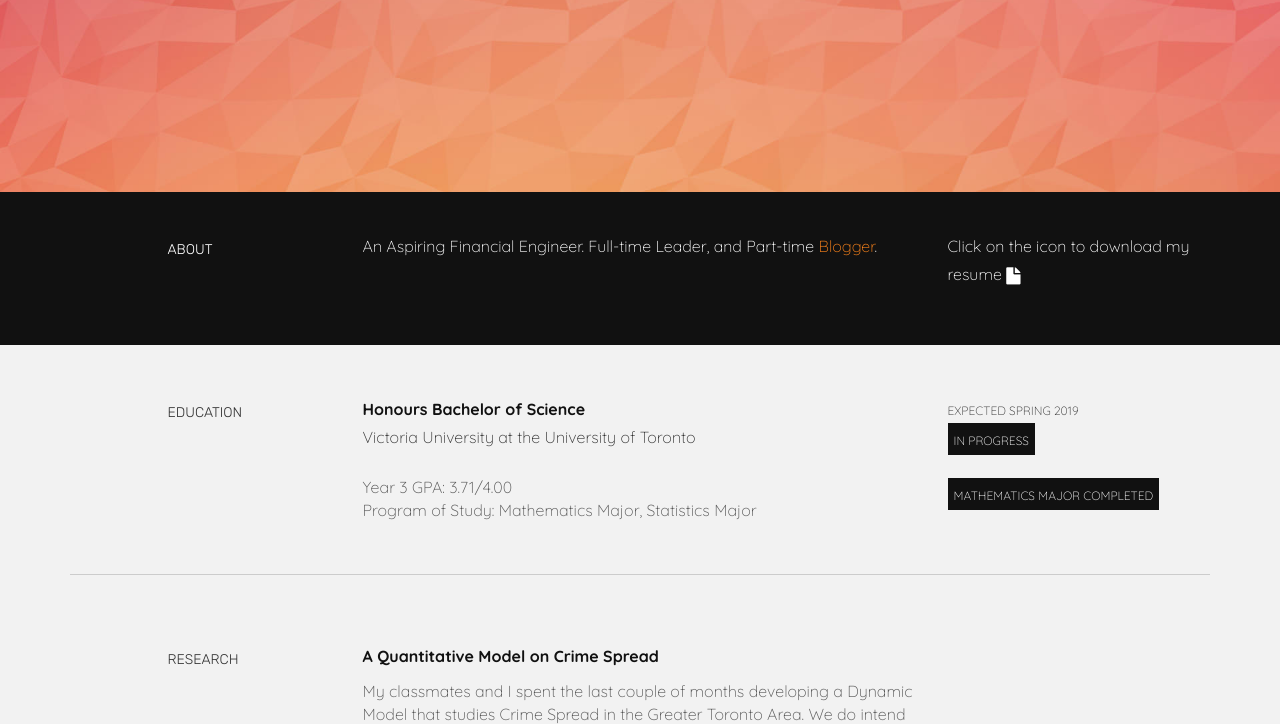
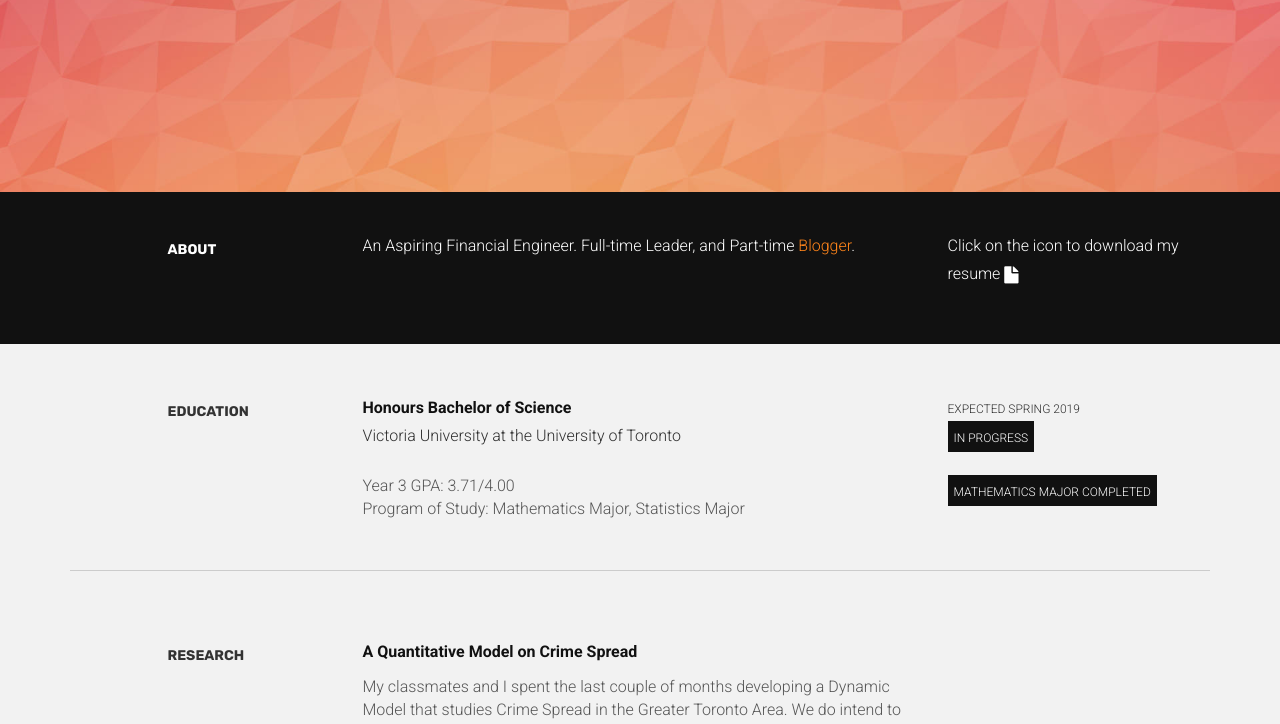
Before and after one commit to sneha-dg/sneha-dg.github.io, a plain HTML site: page index.html in a window 1280 px wide. Shown: the part 308-1032 px from the top of the page. Drawn offline with Linux system fonts and the light colour scheme.

Commit message:
polishitup

```diff
--- a/css/main.css
+++ b/css/main.css
@@ -1,6 +1,6 @@
 body {
   background-color: #f2f2f2;
-  font-family: 'Quicksand', sans-serif; /* OPTIONAL: Google Fonts - base font */
+  font-family: 'Roboto', sans-serif; /* OPTIONAL: Google Fonts - base font */
   font-weight: 300;
   font-size: 16px;
   color: #555;
@@ -12,7 +12,7 @@ body {
 /* Titles */
 h1, h2, h3, h4, h5, h6 {
   font-family: 'Rubik', sans-serif; /* OPTIONAL: Google Fonts - title font */
-  font-weight: 300;
+  font-weight: 700;
   color: #333;
 }
 
--- a/index.html
+++ b/index.html
@@ -18,7 +18,7 @@
    <link href="css/main.css" rel="stylesheet">
 
    <!-- OPTIONAL: Google Fonts (don't forget to edit main.css also) -->
-   <link href="https://fonts.googleapis.com/css?family=Quicksand:300,400,700|Rubik:300,400,700" rel="stylesheet">
+   <link href="https://fonts.googleapis.com/css?family=Roboto:300,400,700|Rubik:700" rel="stylesheet">
 
    <!-- HTML5 shim and Respond.js IE8 support of HTML5 elements and media queries -->
    <!--[if lt IE 9]>
```
